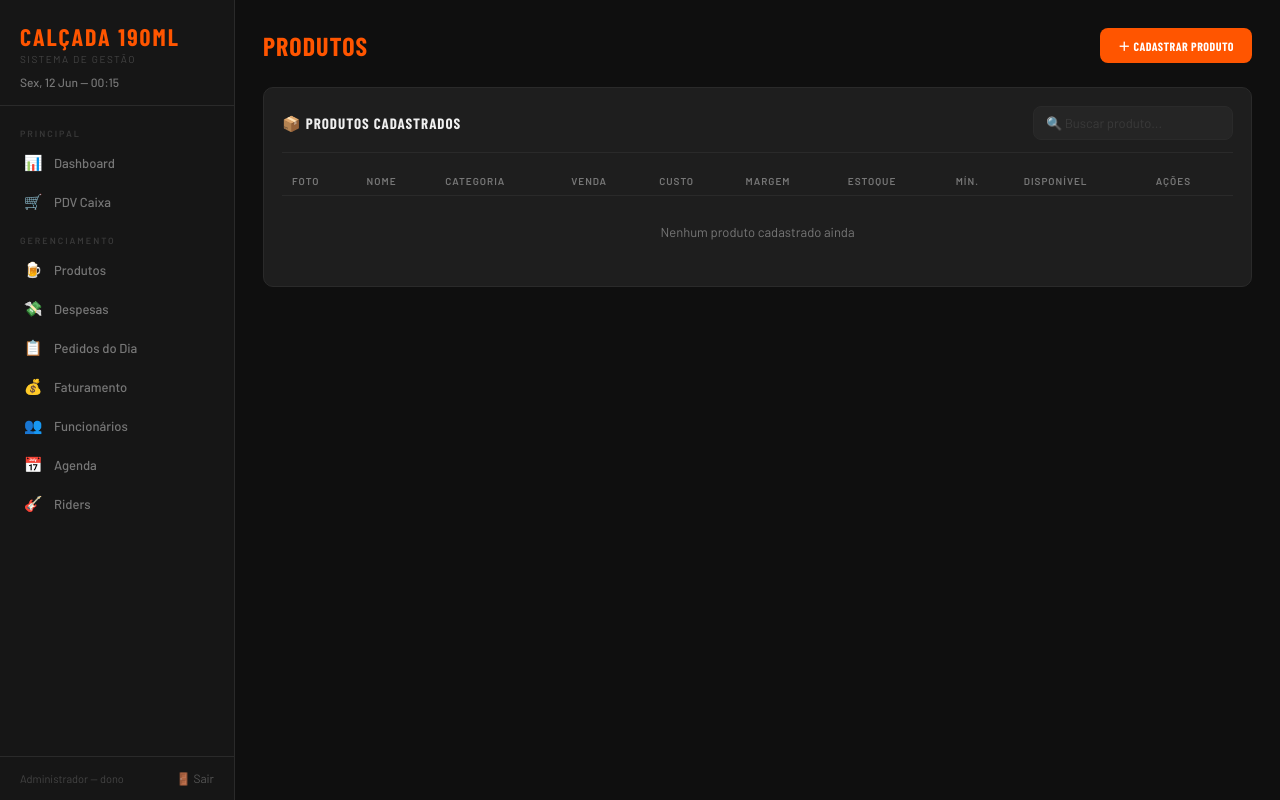
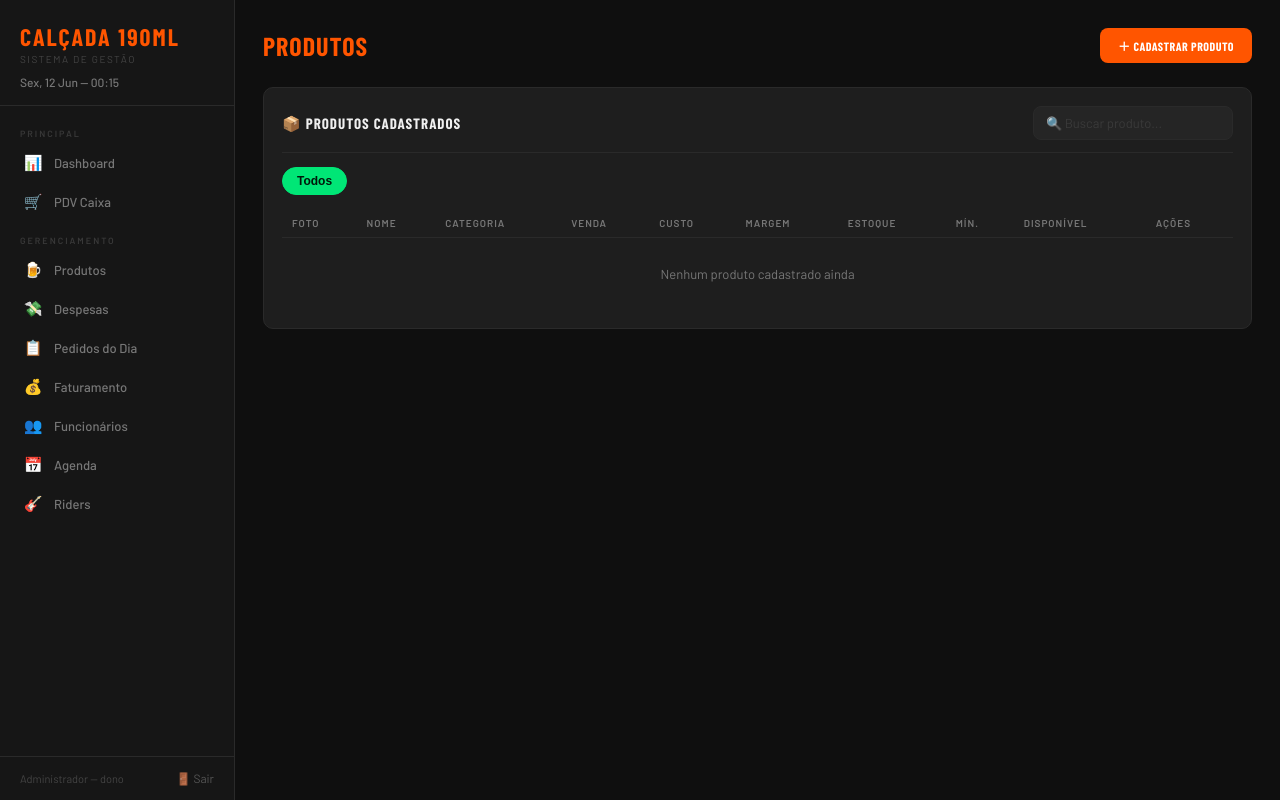
Before and after one commit to brandaooliveira2015-cyber/calcada190, a Flask app: page /produtos in a window 1280 px wide. Run offline with Flask 3, Linux system fonts and the light colour scheme; the visitor is signed in with stand-in values (Sample User, id 1); data that the repository does not hold is empty; some web fonts are replaced.

```diff
--- a/templates/produtos.html
+++ b/templates/produtos.html
@@ -7,6 +7,25 @@
     .estoque-ok   { background: rgba(0,230,118,0.12); color: var(--verde); }
     .estoque-min  { background: rgba(255,61,61,0.12); color: var(--vermelho); }
     .estoque-zero { background: rgba(60,60,60,0.4); color: #555; }
+
+    .aba-categoria {
+        padding: 6px 14px;
+        border-radius: 20px;
+        font-size: 12px;
+        font-weight: 600;
+        background: #1c1c1c;
+        color: var(--muted);
+        border: 1px solid #2a2a2a;
+        cursor: pointer;
+        white-space: nowrap;
+        transition: all .15s;
+    }
+    .aba-categoria:hover { color: #fff; border-color: #444; }
+    .aba-categoria.ativa {
+        background: var(--verde);
+        color: #00170a;
+        border-color: var(--verde);
+    }
 </style>
 {% endblock %}
 
@@ -26,8 +45,11 @@
         <h2>📦 Produtos Cadastrados</h2>
         <input type="text" id="busca-produto" placeholder="🔍 Buscar produto..."
                style="width:200px;padding:8px 12px;font-size:13px"
-               oninput="filtrarListaProdutos(this.value)">
+               oninput="filtrarListaProdutos()">
     </div>
+
+    <div id="abas-categoria" style="display:flex;flex-wrap:wrap;gap:6px;margin-bottom:14px"></div>
+
     <div class="table-wrap">
         <table>
             <thead>
@@ -113,11 +135,32 @@
 {% block extra_scripts %}
 <script>
 let todosProdsLista = [];
+let categoriaAtiva = 'Todos';
 
 async function carregarProdutos() {
     todosProdsLista = await fetch('/api/produtos').then(r => r.json()).catch(() => []);
-    renderizarListaProdutos(todosProdsLista);
+    montarAbasCategoria();
+    filtrarListaProdutos();
     verificarEstoque();
+}
+
+function montarAbasCategoria() {
+    const categorias = [...new Set(todosProdsLista.map(p => p.categoria))]
+        .sort((a, b) => a.localeCompare(b, 'pt-BR'));
+    const lista = ['Todos', ...categorias];
+
+    const container = document.getElementById('abas-categoria');
+    container.innerHTML = lista.map(cat => {
+        const ativo = cat === categoriaAtiva ? 'ativa' : '';
+        const catSafe = cat.replace(/'/g, "\\'");
+        return `<button class="aba-categoria ${ativo}" onclick="selecionarCategoria('${catSafe}')">${cat}</button>`;
+    }).join('');
+}
+
+function selecionarCategoria(cat) {
+    categoriaAtiva = cat;
+    montarAbasCategoria();
+    filtrarListaProdutos();
 }
 
 function renderizarListaProdutos(lista) {
@@ -184,8 +227,16 @@ async function toggleDisponivel(id, checkbox) {
     } catch (e) { checkbox.checked = !checkbox.checked; }
 }
 
-function filtrarListaProdutos(q) {
-    renderizarListaProdutos(todosProdsLista.filter(p => p.nome.toLowerCase().includes(q.toLowerCase())));
+function filtrarListaProdutos() {
+    const q = document.getElementById('busca-produto').value.toLowerCase();
+    let lista = todosProdsLista;
+    if (categoriaAtiva !== 'Todos') {
+        lista = lista.filter(p => p.categoria === categoriaAtiva);
+    }
+    if (q) {
+        lista = lista.filter(p => p.nome.toLowerCase().includes(q));
+    }
+    renderizarListaProdutos(lista);
 }
 
 function abrirModalProduto() {
@@ -194,7 +245,7 @@ function abrirModalProduto() {
     ['mp-nome', 'mp-venda', 'mp-custo'].forEach(id => document.getElementById(id).value = '');
     document.getElementById('mp-estoque').value = '0';
     document.getElementById('mp-estoque-min').value = '0';
-    document.getElementById('mp-categoria').value = 'Cervejas';
+    document.getElementById('mp-categoria').value = (categoriaAtiva !== 'Todos') ? categoriaAtiva : 'Cervejas';
     document.getElementById('mp-foto').value = '';
     const prev = document.getElementById('mp-foto-preview');
     prev.style.display = 'none'; prev.src = '';
```
